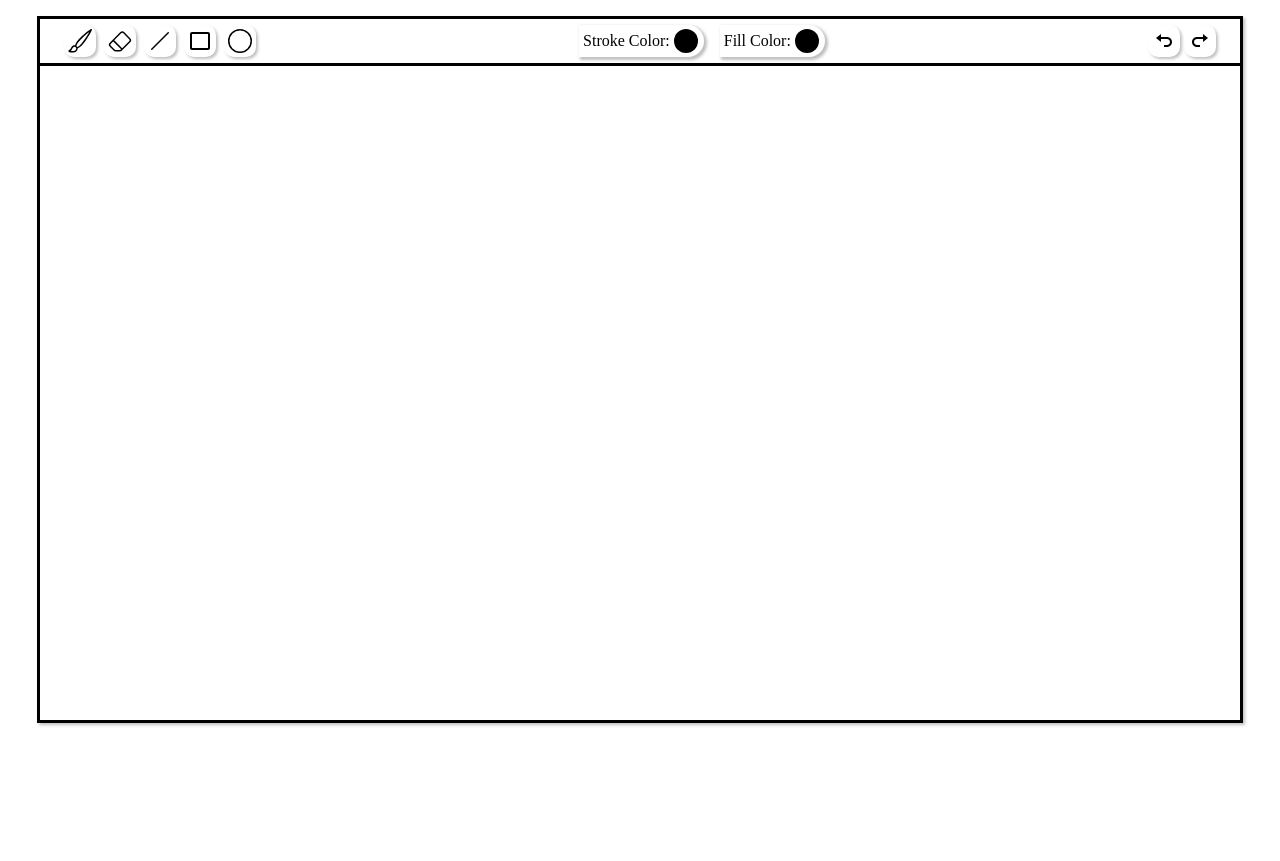
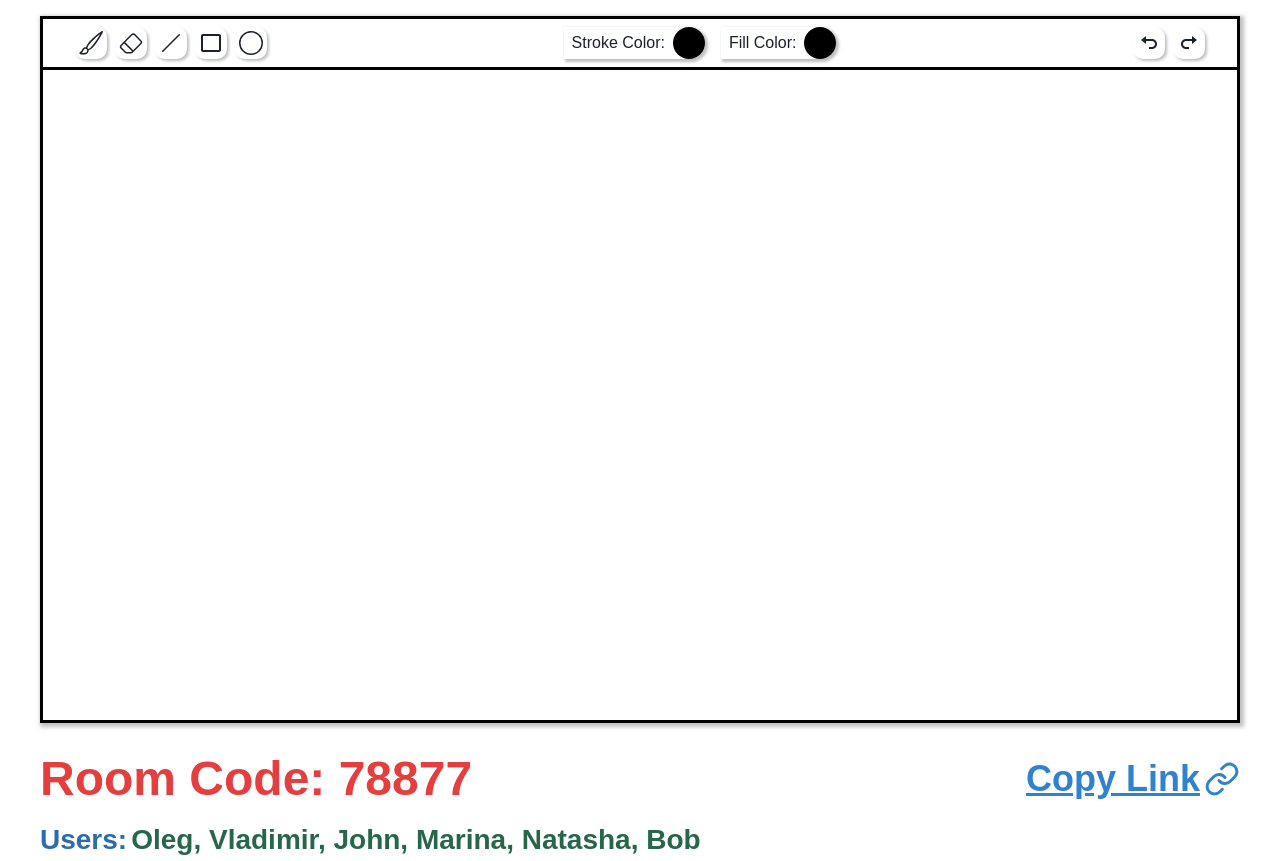
Before and after one commit to KirillGoryakin/Paint-Online, a React (Create React App) app: page /78877 in a window 1280 px wide. Before the commit the page ends 800 px from the top, so only its background shows below. Built offline with nearby package versions, Linux system fonts and the light colour scheme.

Commit message:
Add some texts in the bottom

```diff
--- a/public/index.html
+++ b/public/index.html
@@ -5,7 +5,6 @@
     <link rel="icon" href="%PUBLIC_URL%/favicon.ico" />
     <meta name="viewport" content="width=device-width, initial-scale=1" />
     <link rel="apple-touch-icon" href="%PUBLIC_URL%/logo192.png" />
-    <link rel="manifest" href="%PUBLIC_URL%/manifest.json" />
     <title>Paint Online</title>
   </head>
   <body>
--- a/src/assets/css/index.css
+++ b/src/assets/css/index.css
@@ -20,7 +20,3 @@ ul {
   margin: 0;
 }
 /* normalize css ends here */
-
-body {
-  font-family: cursive;
-}
--- a/src/components/Layout.tsx
+++ b/src/components/Layout.tsx
@@ -1,20 +1,30 @@
 import { Box } from "@chakra-ui/react";
 import { Outlet } from "react-router";
 import { Canvas } from "./Canvas";
+import { RoomCode } from "./RoomCode";
 import { ToolBar } from "./ToolBar";
+import { Users } from "./Users";
 
 const Layout = () => {
   return (
     <Box
-      border='3px solid #000'
-      boxShadow='2px 2px 3px 0px rgb(0, 0, 0, 0.25)'
       maxW='1200px'
       mx='auto'
-      mt='16'
+      mt={4}
     >
-      <ToolBar />
+      <Box
+        border='3px solid #000'
+        boxShadow='2px 2px 4px 2px rgb(0, 0, 0, 0.25)'
+        mb={8}
+      >
+        <ToolBar />
 
-      <Canvas />
+        <Canvas />
+      </Box>
+
+      <RoomCode />
+
+      <Users />
 
       <Outlet />
     </Box>
--- /dev/null
+++ b/src/components/RoomCode.tsx
@@ -0,0 +1,37 @@
+import { Flex, Heading } from '@chakra-ui/react';
+import { useParams } from 'react-router';
+import { FiLink } from 'react-icons/fi';
+
+const RoomCode = () => {
+  const params = useParams();
+
+  return (
+    <Flex
+      alignItems='center'
+      justifyContent='space-between'
+      mb={4}
+    >
+      <Heading
+        size='2xl'
+        color='red.500'
+      >
+        Room Code: {params?.id || ''}
+      </Heading>
+
+      <Heading
+        onClick={() => navigator.clipboard.writeText(window.location.href)}
+        display='flex'
+        alignItems='center'
+        gap={1}
+        size='xl'
+        color='blue.500'
+        textDecor='underline'
+        cursor='pointer'
+      >
+        Copy Link <FiLink />
+      </Heading>
+    </Flex>
+  )
+}
+
+export { RoomCode };
--- a/src/components/ToolBar/ColorPicker.tsx
+++ b/src/components/ToolBar/ColorPicker.tsx
@@ -11,28 +11,30 @@ const ColorPicker: React.FC<Props> = ({ children }) => {
   return (
     <Flex
       as='label'
+      pos='relative'
       alignItems='center'
       boxShadow='2px 2px 3px 1px rgb(0, 0, 0, 0.25)'
       borderRightRadius={90}
-      pl={4}
+      pl={2}
       cursor='pointer'
     >
       {children}
-      <Box
-        ml={4}
-        w={24}
-        h={24}
-        background={color}
-        borderRadius={90}
-      />
       <Input
         type='color'
         value={color}
         onChange={e => setColor(e.target.value)}
-        w={0}
-        h={0}
+        pos='absolute'
+        top='50%' left='50%'
+        w={0} h={0} p={0} m={0}
         border={0}
         opacity={0}
+      />
+      <Box
+        ml={2}
+        w={8}
+        h={8}
+        background={color}
+        borderRadius={90}
       />
     </Flex>
   )
--- a/src/components/ToolBar/ToolBar.tsx
+++ b/src/components/ToolBar/ToolBar.tsx
@@ -16,22 +16,22 @@ const ToolBar = () => {
   return (
     <Flex
       borderBottom='3px solid #000'
-      px={24}
-      py={6}
+      px={8}
+      py={2}
       justifyContent='space-between'
     >
-      <Flex gap={8}>
+      <Flex gap={2}>
         <ToolButton><BsBrush size={24} /></ToolButton>
         <ToolButton><BsEraser size={24} /></ToolButton>
         <ToolButton><BsSlashLg size={24} /></ToolButton>
         <ToolButton><BiRectangle size={24} /></ToolButton>
         <ToolButton><BsCircle size={24} /></ToolButton>
       </Flex>
-      <Flex gap={16}>
+      <Flex gap={4}>
         <ColorPicker>Stroke Color:</ColorPicker>
         <ColorPicker>Fill Color:</ColorPicker>
       </Flex>
-      <Flex gap={4}>
+      <Flex gap={2}>
         <ToolButton><BiUndo size={24} /></ToolButton>
         <ToolButton><BiUndo size={24} style={{ transform: 'scaleX(-1)' }} /></ToolButton>
       </Flex>
--- a/src/components/ToolBar/ToolButton.tsx
+++ b/src/components/ToolBar/ToolButton.tsx
@@ -11,7 +11,7 @@ const ToolButton: React.FC<Props> = ({ children, onClick = () => {} }) => {
       display='flex'
       onClick={onClick}
       borderRadius={10}
-      p={4}
+      p={1}
       cursor='pointer'
       boxShadow='2px 2px 3px 0px rgb(0, 0, 0, 0.25)'
       transition='box-shadow 0.1s ease-in-out'
--- /dev/null
+++ b/src/components/Users.tsx
@@ -0,0 +1,29 @@
+import { Text } from "@chakra-ui/react";
+
+const Users = () => {
+  const users = ['Oleg', 'Vladimir', 'John', 'Marina', 'Natasha', 'Bob'];
+
+  return (
+    <div>
+      <Text
+        display='inline'
+        fontSize={28}
+        fontWeight={600}
+        color='blue.600'
+        mr={1}
+      >
+        Users:
+      </Text>
+      <Text
+        display='inline'
+        fontSize={28}
+        fontWeight={600}
+        color='green.700'
+      >
+        {users.join(', ')}
+      </Text>
+    </div>
+  )
+}
+
+export { Users };
--- a/src/index.tsx
+++ b/src/index.tsx
@@ -2,10 +2,20 @@ import ReactDOM from 'react-dom/client';
 import { App } from './components/App';
 
 import './assets/css/index.css';
+import { ChakraProvider, extendTheme } from '@chakra-ui/react';
+
+const theme = extendTheme({
+  fonts: {
+    heading: `cursive, sans-serif`,
+    body: `cursive, sans-serif`,
+  },
+})
 
 const root = ReactDOM.createRoot(
   document.getElementById('root') as HTMLElement
 );
 root.render(
-  <App />
+  <ChakraProvider theme={theme}>
+    <App />
+  </ChakraProvider>
 );
```
